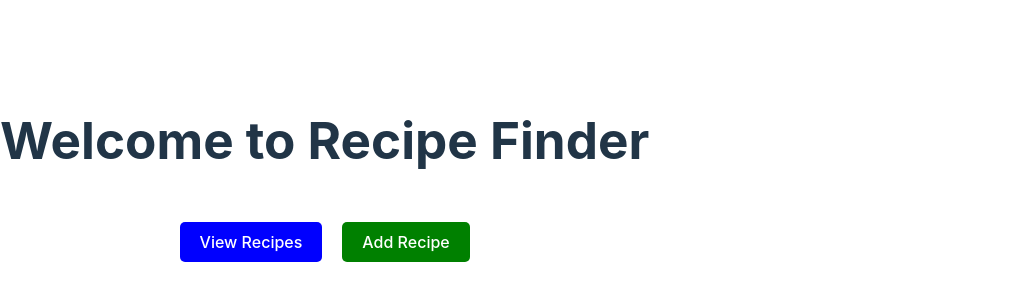
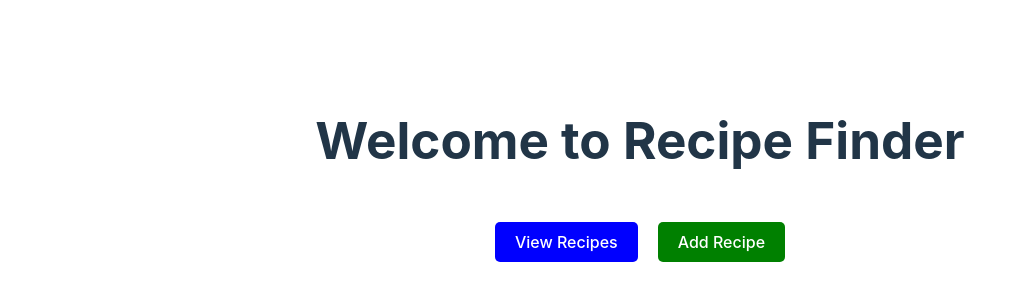
Before and after one commit to amyle37051/recipe-app, a React (Vite) app: page / in a window 1280 px wide. Shown: the part 230-530 px from the top of the page, without its empty margins (0-1026 px from the left). Built offline with nearby package versions, Linux system fonts and the light colour scheme.

Commit message:
homepage centred

```diff
--- a/src/HomePage.css
+++ b/src/HomePage.css
@@ -3,7 +3,8 @@
     flex-direction: column;
     justify-content: center; /* Centers vertically */
     align-items: center; /* Centers horizontally */
-    height: 100vh; /* Full screen height */
+    height: 100vh; /* Full height of the viewport */
+    width: 100vw; /* Full width of the viewport */
     text-align: center;
   }
 
```
